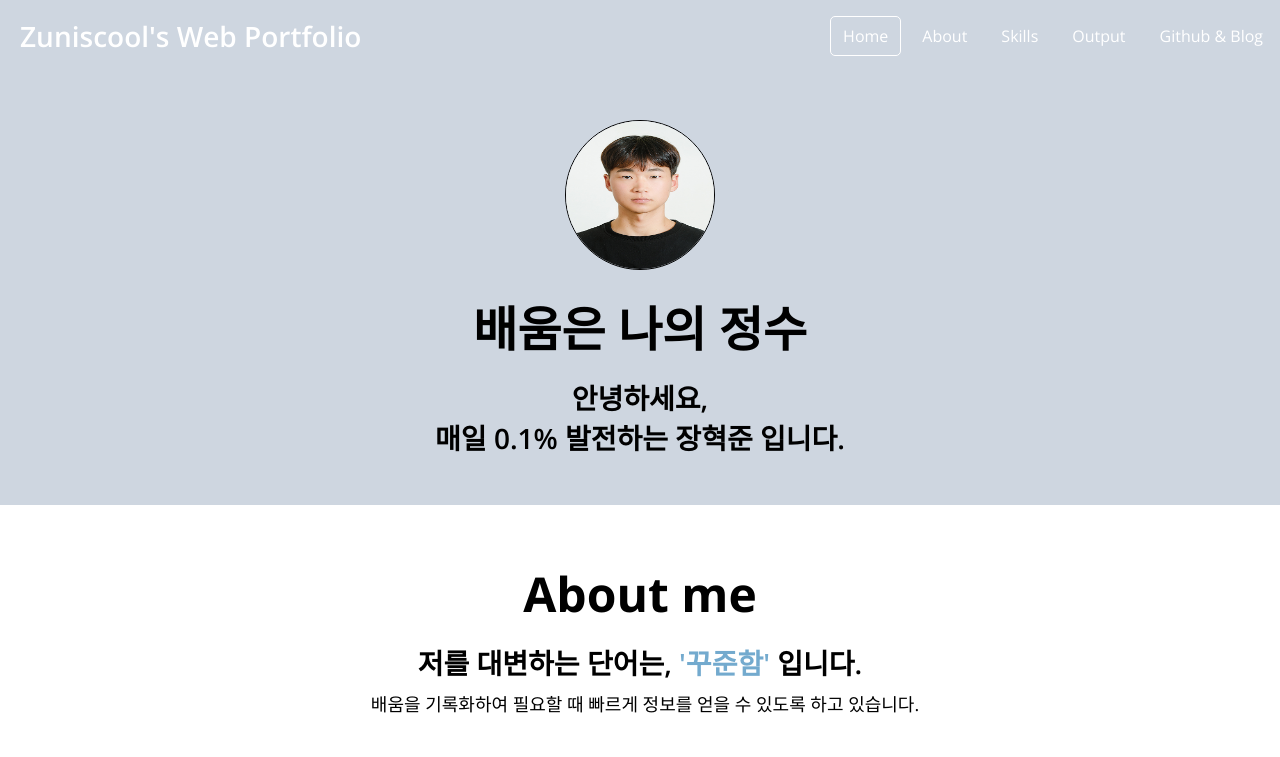
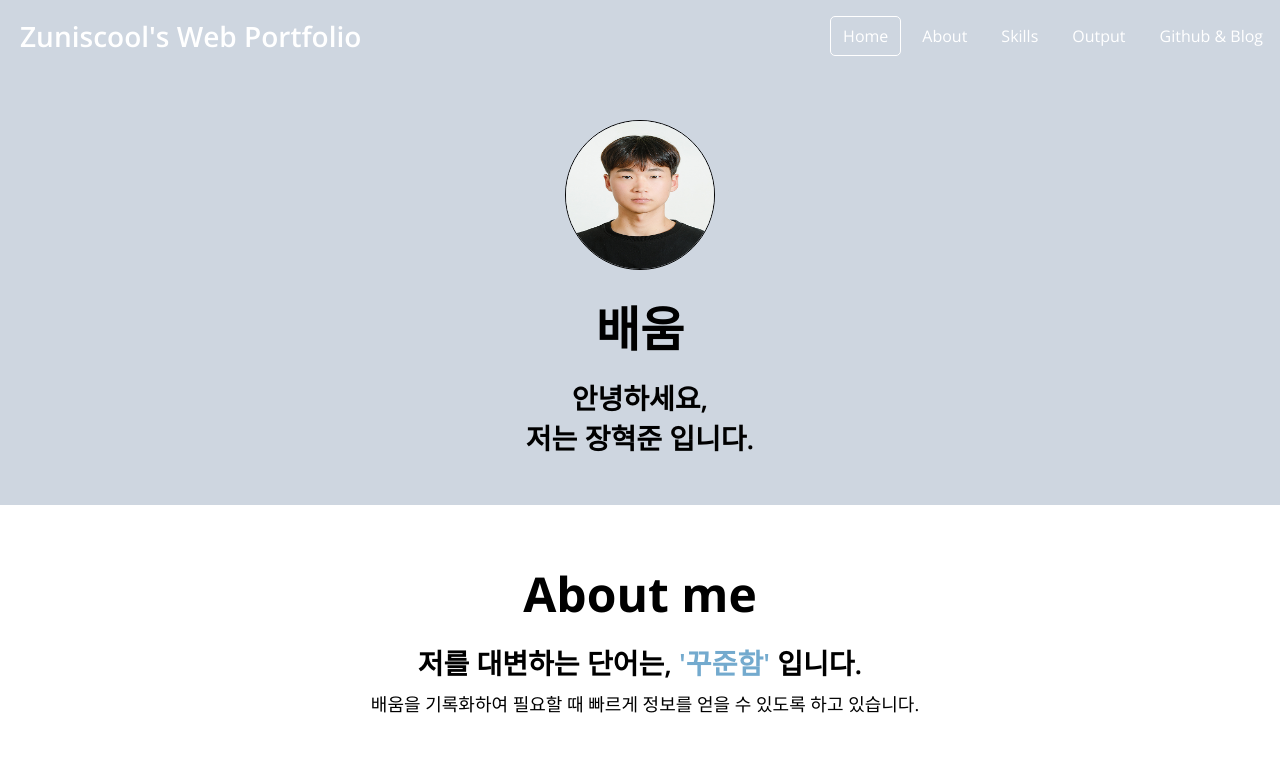
Before and after one commit to zuniscool/web_portfolio, a plain HTML site: page index.html in a window 1280 px wide. Shown: the top 757 px of the page. Drawn offline with nearby package versions, Linux system fonts and the light colour scheme.

Commit message:
test commit

```diff
--- a/index.html
+++ b/index.html
@@ -60,8 +60,8 @@
           alt="Jun's profile photo"
           class="home__avatar"
         />
-        <h1 class="home__title">배움은 나의 정수</h1>
-        <h2 class="home__description">안녕하세요,<br>매일 0.1% 발전하는 장혁준 입니다.</h2>
+        <h1 class="home__title">배움</h1>
+        <h2 class="home__description">안녕하세요,<br>저는 장혁준 입니다.</h2>
       </div>
     </section>
 
```
Also changed, not shown: 1 other file.
